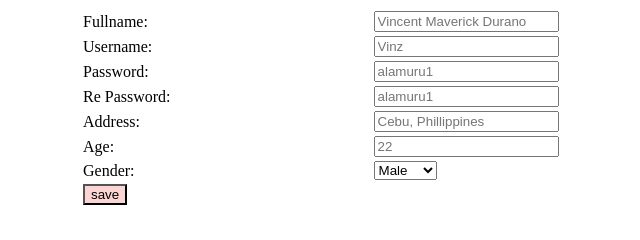
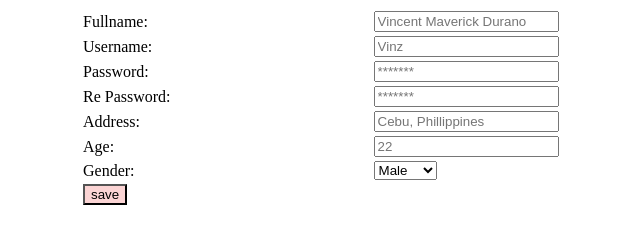
Before and after one commit to Ishrell/Mern, a plain HTML site: page Task4.html in a window 1280 px wide. Shown: the full height of the page, 127-767 px from the left. Drawn offline with Linux system fonts and the light colour scheme.

Commit message:
Update Task4.html

```diff
--- a/Task4.html
+++ b/Task4.html
@@ -25,12 +25,12 @@
             </tr>
             <tr>
                 <td>Password:</td>
-                <td><input type="password" required placeholder="alamuru1">
+                <td><input type="password" required placeholder="*******">
                 </td>
             </tr>
             <tr>
                 <td>Re Password:</td>
-                <td><input type="password" required placeholder="alamuru1">
+                <td><input type="password" required placeholder="*******">
                 </td>
             </tr>
             <tr>
```
